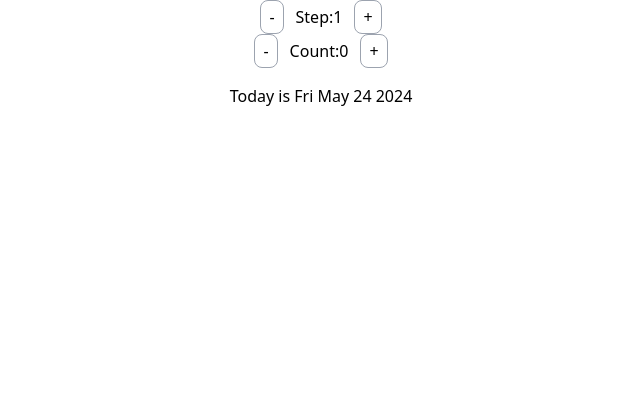
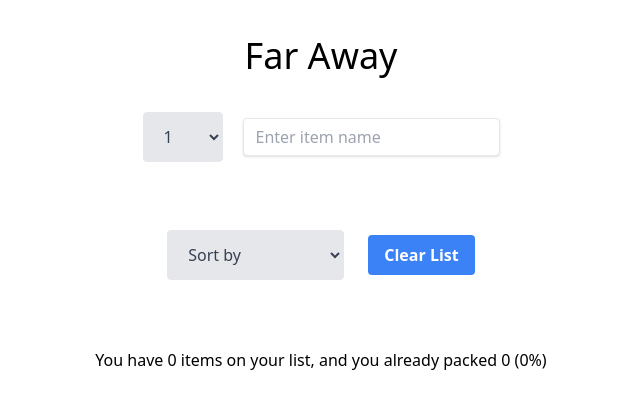
Before and after one commit to karthik-mohan23/reactjs-projects, a React (Vite) app: page / in a window 1280 px wide. Shown: the top 408 px of the page, without its empty margins (319-959 px from the left). Built offline with nearby package versions, Linux system fonts and the light colour scheme.

Commit message:
completed travelList

```diff
--- a/src/App.jsx
+++ b/src/App.jsx
@@ -1,6 +1,6 @@
-import DateCounter from "./components/dateCounter";
+import TravelList from "./components/travelList";
 
 const App = () => {
-  return <DateCounter />;
+  return <TravelList />;
 };
 export default App;
--- /dev/null
+++ b/src/components/travelList/index.jsx
@@ -0,0 +1,212 @@
+import { useState } from "react";
+
+function TravelList() {
+  const [listNumber, setListNumber] = useState(numberOfItems[0].value);
+  const [itemName, setItemName] = useState("");
+  const [travelList, setTravelList] = useState([]);
+
+  const travelListLength = travelList.length;
+
+  function addToTravelList(listNumber, itemName) {
+    const newItem = {
+      id: crypto.randomUUID(),
+      listNumber,
+      itemName,
+      isPacked: false,
+    };
+    setTravelList((currentList) => [...currentList, newItem]);
+    setListNumber(numberOfItems[0].value);
+    setItemName("");
+  }
+  function handlePacked(id) {
+    const updatedItems = travelList.map((item) =>
+      item.id === id ? { ...item, isPacked: !item.isPacked } : item
+    );
+    setTravelList(updatedItems);
+  }
+  function clearTravelList() {
+    setTravelList([]);
+  }
+
+  function removeItem(id) {
+    const newList = travelList.filter((item) => item.id !== id);
+    setTravelList(newList);
+  }
+
+  function sortTravelList(sortValue) {
+    let newSortedList = [...travelList];
+
+    if (sortValue === "description") {
+      newSortedList.sort((a, b) => a.itemName.localeCompare(b.itemName));
+    } else if (sortValue === "packed") {
+      newSortedList.sort((a, b) => a.isPacked - b.isPacked);
+    }
+
+    setTravelList(newSortedList);
+  }
+
+  return (
+    <section className="">
+      <div className="max-w-2xl mx-auto w-[90%]">
+        <Logo />
+        <AddListForm
+          listNumber={listNumber}
+          setListNumber={setListNumber}
+          itemName={itemName}
+          setItemName={setItemName}
+          addToTravelList={addToTravelList}
+        />
+        <ShowList
+          travelList={travelList}
+          clearTravelList={clearTravelList}
+          removeItem={removeItem}
+          handlePacked={handlePacked}
+          sortTravelList={sortTravelList}
+        />
+        <Stats travelListLength={travelListLength} />
+      </div>
+    </section>
+  );
+}
+export default TravelList;
+
+const Logo = () => {
+  return <h1 className="text-center py-9 text-4xl">Far Away</h1>;
+};
+
+const numberOfItems = [
+  {
+    label: "1",
+    value: "1",
+  },
+  {
+    label: "2",
+    value: "2",
+  },
+  {
+    label: "3",
+    value: "3",
+  },
+  {
+    label: "4",
+    value: "4",
+  },
+  {
+    label: "5",
+    value: "5",
+  },
+];
+
+const AddListForm = ({
+  listNumber,
+  setListNumber,
+  itemName,
+  setItemName,
+  addToTravelList,
+}) => {
+  const handleSubmit = (e) => {
+    e.preventDefault();
+    addToTravelList(listNumber, itemName);
+  };
+
+  return (
+    <form
+      onSubmit={handleSubmit}
+      className="flex items-center justify-center gap-5">
+      <select
+        value={listNumber}
+        onChange={(event) => {
+          setListNumber(event.target.value);
+        }}
+        className="block   bg-gray-200 border border-gray-200 text-gray-700 py-3 px-4 pr-8 rounded leading-tight focus:outline-none focus:bg-white focus:border-gray-500"
+        id="grid-state">
+        {numberOfItems.map(({ label, value }) => (
+          <option key={value} value={value}>
+            {label}
+          </option>
+        ))}
+      </select>
+      <div>
+        <label>
+          <input
+            value={itemName}
+            onChange={(e) => setItemName(e.target.value)}
+            className="shadow appearance-none border rounded  py-2 px-3 text-gray-700 leading-tight focus:outline-none focus:shadow-outline"
+            type="text"
+            placeholder="Enter item name"
+          />
+        </label>
+      </div>
+    </form>
+  );
+};
+
+const ShowList = ({
+  travelList,
+  clearTravelList,
+  removeItem,
+  handlePacked,
+  sortTravelList,
+}) => {
+  const [sortBy, setSortBy] = useState("");
+
+  return (
+    <div className="py-12">
+      <ul className="flex items-center gap-5 flex-wrap">
+        {travelList.map(({ id, listNumber, itemName, isPacked }) => {
+          return (
+            <>
+              <li key={id}>
+                <input
+                  className={`mr-2 leading-tight `}
+                  type="checkbox"
+                  checked={isPacked}
+                  onChange={() => handlePacked(id)}
+                />
+                <span className={`${isPacked && "line-through"}`}>
+                  {listNumber} {itemName}
+                </span>
+              </li>
+              <button
+                onClick={() => removeItem(id)}
+                type="button"
+                className="text-red-700 hover:text-white border border-red-700 hover:bg-red-800 focus:ring-4 focus:outline-none focus:ring-red-300 font-medium rounded-lg text-sm px-2 py-1 text-center  dark:border-red-500 dark:text-red-500 dark:hover:text-white dark:hover:bg-red-600 dark:focus:ring-red-900">
+                Delete
+              </button>
+            </>
+          );
+        })}
+      </ul>
+      <div className="py-5 flex items-center justify-center gap-6">
+        <select
+          value={sortBy}
+          onChange={(e) => {
+            setSortBy(e.target.value);
+            sortTravelList(e.target.value);
+          }}
+          className="block   bg-gray-200 border border-gray-200 text-gray-700 py-3 px-4 pr-8 rounded leading-tight focus:outline-none focus:bg-white focus:border-gray-500"
+          id="grid-state">
+          <option value="">Sort by</option>
+          <option value="description">By description</option>
+          <option value="packed">By packed</option>
+        </select>
+        <button
+          onClick={clearTravelList}
+          className="bg-blue-500 hover:bg-blue-700 text-white font-bold py-2 px-4 rounded">
+          Clear List
+        </button>
+      </div>
+    </div>
+  );
+};
+
+const Stats = ({ travelListLength }) => {
+  return (
+    <div>
+      <h2 className="text-center">
+        You have {travelListLength} items on your list, and you already packed 0
+        (0%)
+      </h2>
+    </div>
+  );
+};
```
